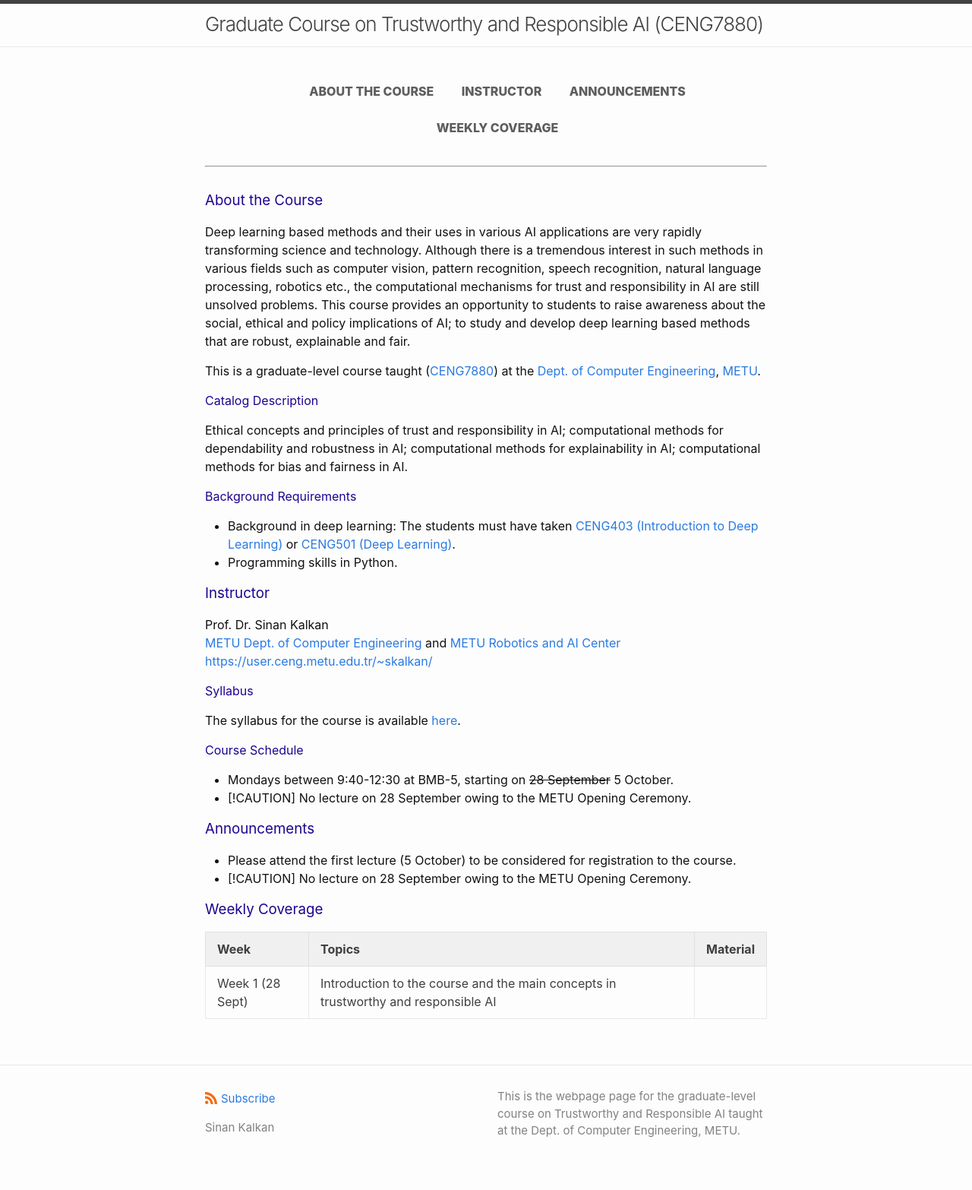
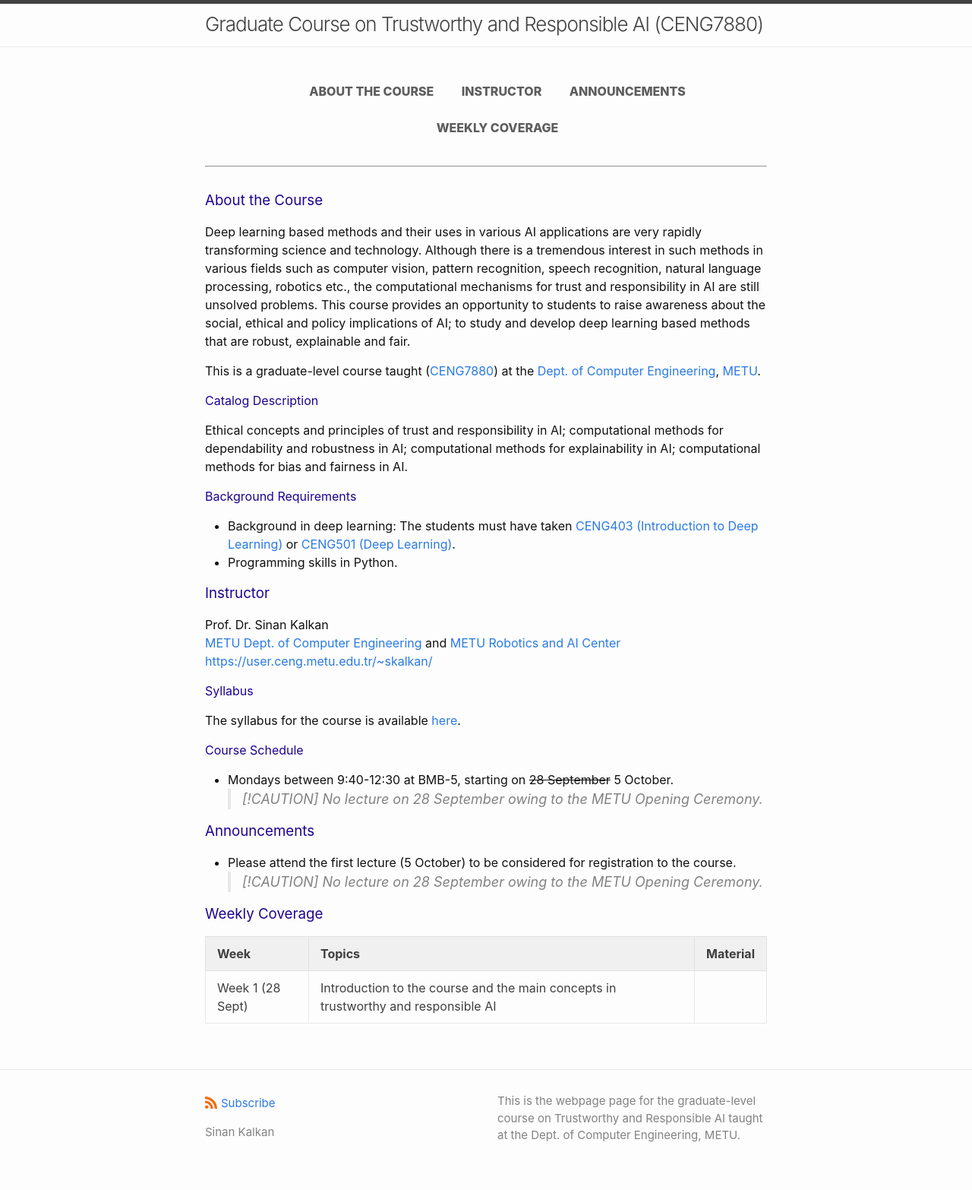
Before and after one commit to metu-trai/metu-trai.github.io, a Jekyll site: the page built from index.md, in a window 1280 px wide. Shown: the whole page at 76% size. Built offline with Jekyll 4.4.1, drawn with Linux system fonts in a browser that asks for light colours; our own code applies the rules of GitHub Pages for plain Markdown files.

```diff
--- a/index.md
+++ b/index.md
@@ -129,12 +129,14 @@ The syllabus for the course is available <a href="CENG7880_Fall2026_Syllabus.pdf
 #### Course Schedule
 
 * Mondays between 9:40-12:30 at BMB-5, starting on <strike>28 September</strike> 5 October.
-* [!CAUTION] No lecture on 28 September owing to the METU Opening Ceremony.
+> [!CAUTION]
+> No lecture on 28 September owing to the METU Opening Ceremony.
 
 ### <tag id=announcements>Announcements</tag>
 
 * Please attend the first lecture (5 October) to be considered for registration to the course.
-* [!CAUTION] No lecture on 28 September owing to the METU Opening Ceremony.
+> [!CAUTION]
+> No lecture on 28 September owing to the METU Opening Ceremony.
 
 ### <tag id=weeklycoverage>Weekly Coverage</tag>
 
```
